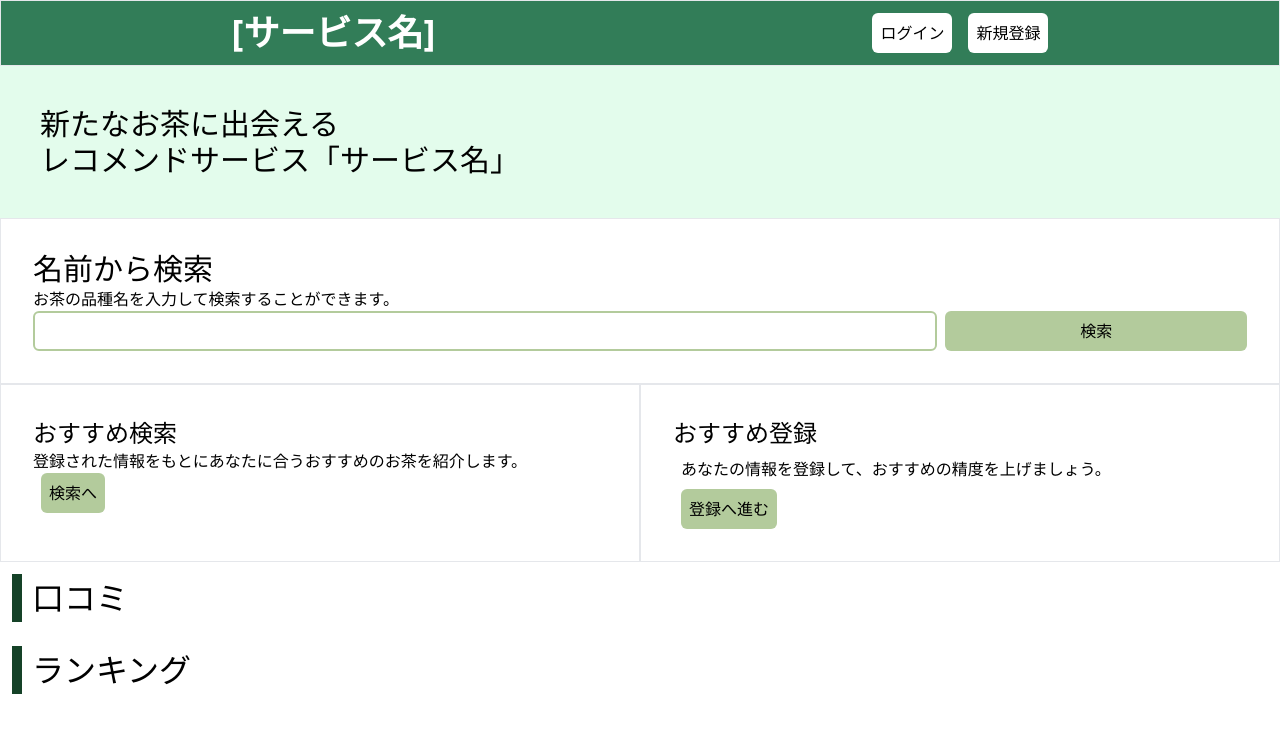
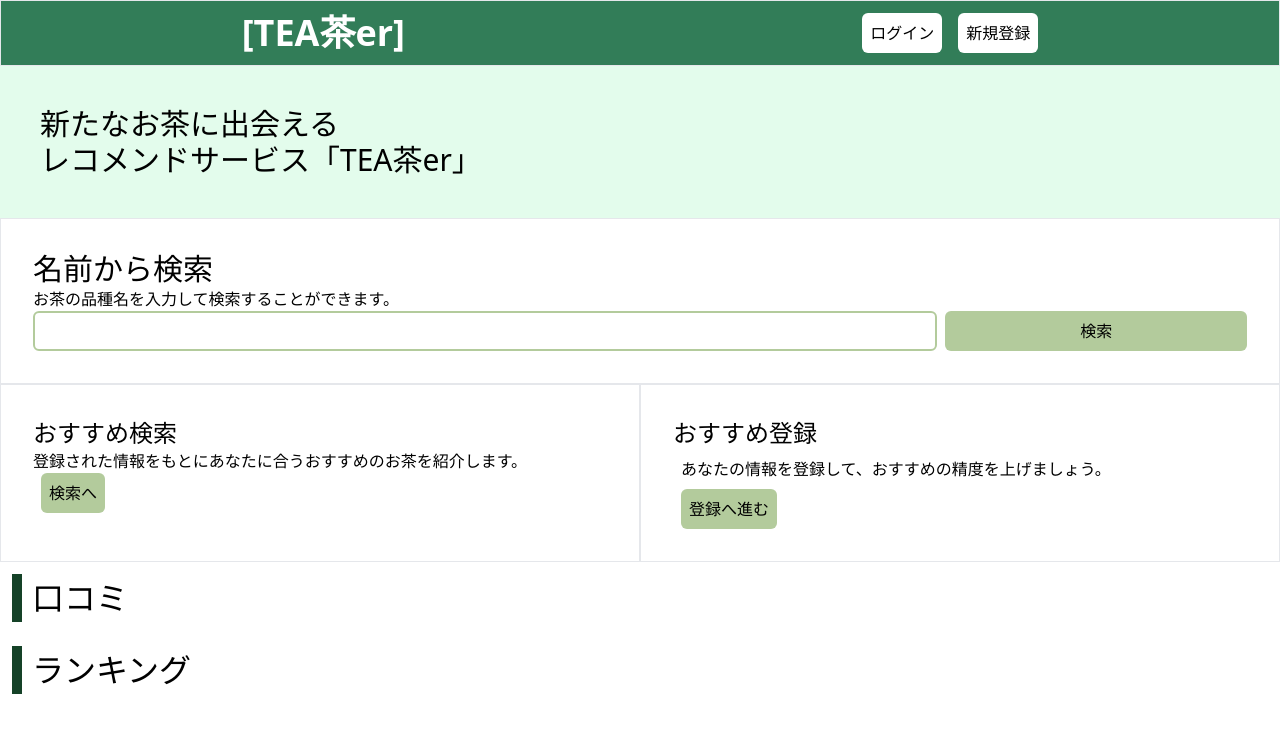
Before and after one commit to tetra-mix/ICC2024, a React (Vite) app: page / in a window 1280 px wide. Shown: the top 732 px of the page. Built offline with nearby package versions, Linux system fonts and the light colour scheme.

Commit message:
add: Kuchikomi.tsx Login.tsx

```diff
--- a/src/main.tsx
+++ b/src/main.tsx
@@ -2,6 +2,7 @@ import React from 'react'
 import ReactDOM from 'react-dom/client'
 import App from './pages/App.tsx'
 import './index.css'
+import Login from './pages/Login.tsx'
 import { BrowserRouter, Routes, Route } from 'react-router-dom';
 
 ReactDOM.createRoot(document.getElementById('root')!).render(
--- a/src/pages/App.tsx
+++ b/src/pages/App.tsx
@@ -6,16 +6,16 @@ function App() {
     <>
       <section className="border flex p-3 justify-around items-center bg-tea-500">
         <h1 className="text-4xl font-bold text-white">
-          [サービス名]
+          [TEA茶er]
         </h1>
         <div>
-          <button className="bg-white text-black border-0 rounded-md hover:bg-tea-100 hover:text-white p-2 mr-2">ログイン</button>
+          <a href="./pages/Login"><button className="bg-white text-black border-0 rounded-md hover:bg-tea-100 hover:text-white p-2 mr-2">ログイン</button></a>
           <button className="bg-white text-black border-0 rounded-md hover:bg-tea-100 hover:text-white p-2 ml-2">新規登録</button>
         </div>
       </section>
       <section className="flex flex-row p-10 bg-tea-10">
         <div className="basis-1/2">
-          <h2 className="text-black text-lg md:text-3xl">新たなお茶に出会える<br />レコメンドサービス「サービス名」</h2>
+          <h2 className="text-black text-lg md:text-3xl">新たなお茶に出会える<br />レコメンドサービス「TEA茶er」</h2>
         </div>
         <div className="basis-1/4"></div>
         <div className="basis-1/4"></div>
--- /dev/null
+++ b/src/pages/Kuchikomi.tsx
@@ -0,0 +1,21 @@
+function Kuchikomi() {
+    return(
+        <>
+        <section className="border flex p-3 justify-around items-center bg-tea-500">
+            <h1 className="text-4xl font-bold text-white">
+              [TEA茶er]
+            </h1>
+        </section>
+        <section>
+            <h2>口コミを投稿</h2>
+            <h3>商品名</h3>
+            <input className="border-2 border-tea-100 rounded-md w-3/4" type="text" />
+            <h3>香り</h3>
+            <h3>味</h3>
+            <h3>コメント</h3>
+            <input className="border-2 border-tea-100 rounded-md w-3/4" type="text" />
+            <button>投稿</button>
+        </section>
+        </>
+    )
+}
--- a/src/pages/Login.tsx
+++ b/src/pages/Login.tsx
@@ -0,0 +1,21 @@
+function Login() {
+    return (
+        <>
+            <section className="border flex p-3 justify-around items-center bg-tea-500">
+                <h1 className="text-4xl font-bold text-white">
+                  [TEA茶er]
+                </h1>
+            </section>
+            <section>
+                <h2>ログイン</h2>
+                <h3>メールアドレス</h3>
+                <input className="border-2 border-tea-100 rounded-md w-3/4" type="text" />
+                <h3>パスワード</h3>
+                <input className="border-2 border-tea-100 rounded-md w-3/4" type="text" />
+                <a href="/App"><button>続行</button></a>
+            </section>
+        </>
+    )
+}
+
+export default Login
```
